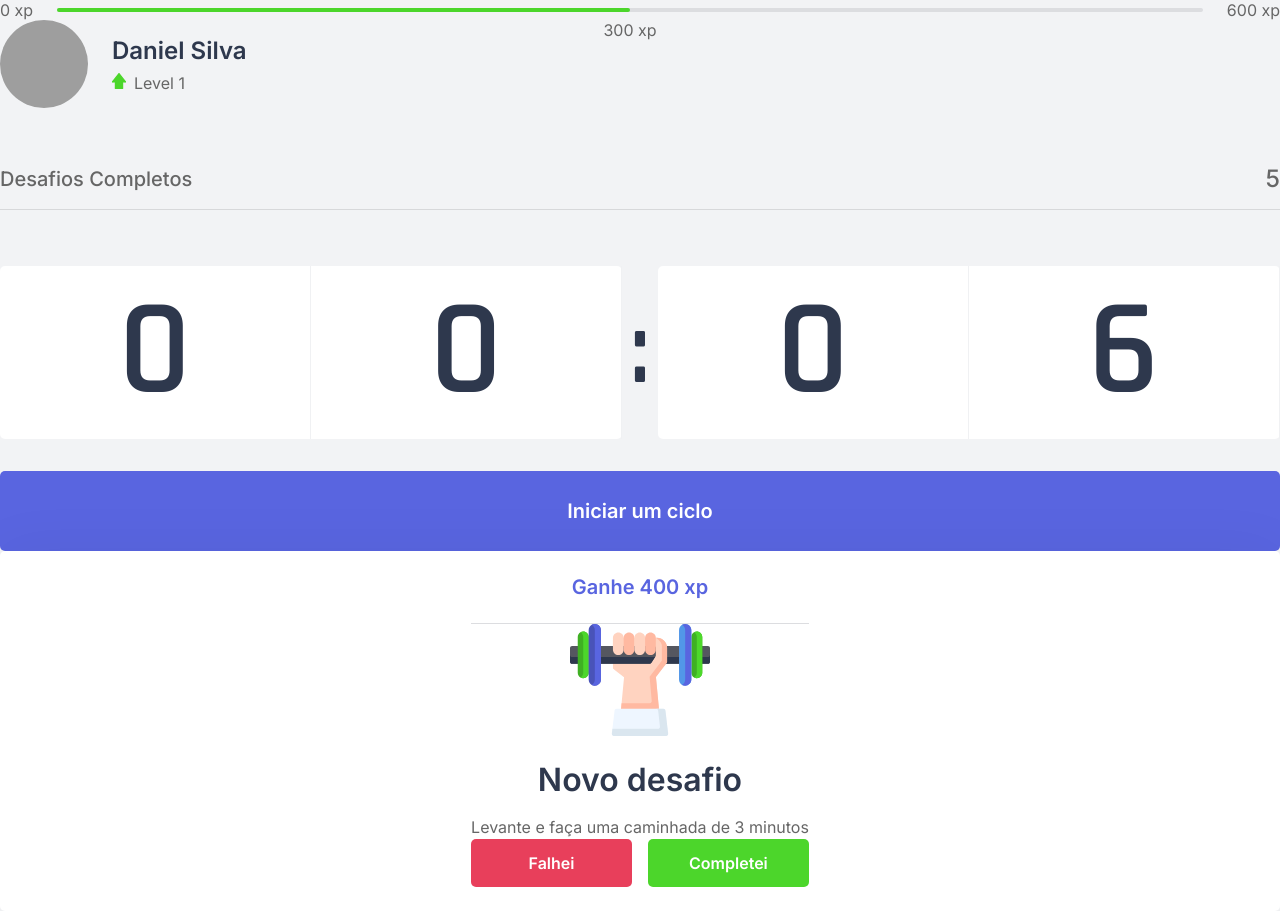
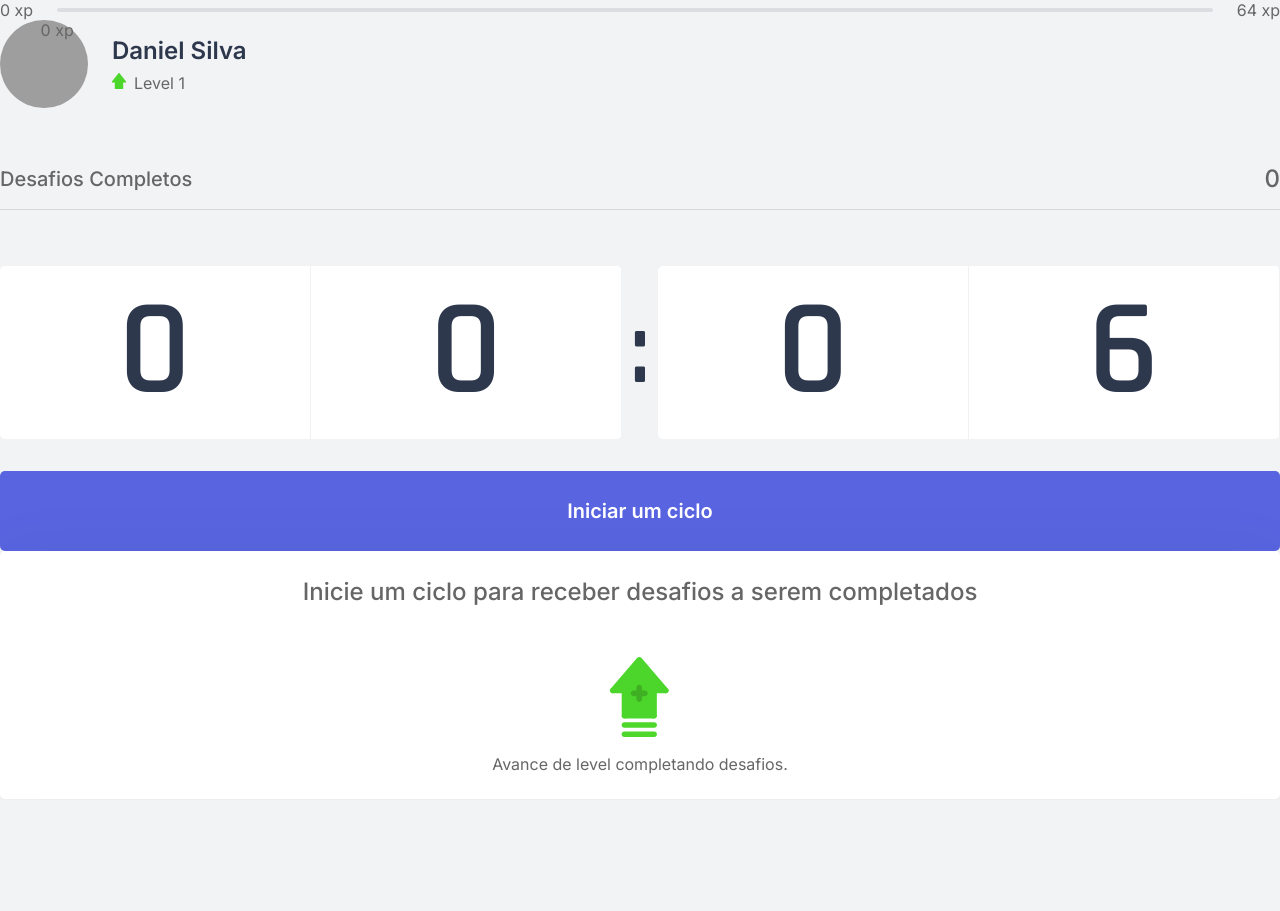
Before and after one commit to daniel3g/moveit, a Next.js app: page / in a window 1280 px wide. After the commit the page ends 800 px from the top, so only its background shows below. Built offline with nearby package versions, Linux system fonts and the light colour scheme; grey boxes are pictures that could not be loaded.

Commit message:
level avancado

```diff
--- /dev/null
+++ b/challenge.json
@@ -0,0 +1,62 @@
+[
+  {
+    "type": "body",
+    "description": "Estique um de seus braços com a palma da mão virada para frente e puxe os dedos para cima por 10 segundos por mão.",
+    "amount": 80
+  },
+  {
+    "type": "body",
+    "description": "Estique seu braço contra o peito e puxe-o utilizando o outro braço por 10 segundos por braço.",
+    "amount": 60
+  },
+  {
+    "type": "body",
+    "description": "Puxe seu pescoço com a ajuda da mão para a direita e para a esquerda, permanecendo na posição por alguns segundos.",
+    "amount": 70
+  },
+  {
+    "type": "body",
+    "description": "Com as duas mãos na parte de trás da cabeça, leve-a para baixo, alongando a parte de trás da região.",
+    "amount": 60
+  },
+  {
+    "type": "body",
+    "description": "Cruze as pernas e desça com as mãos esticadas em direção ao chão. Repita o movimento com a outra perna na frente.",
+    "amount": 100
+  },
+  {
+    "type": "body",
+    "description": "Sentado, abra as pernas e tente encostar as palmas das mãos no chão, repita 3 vezes por 5 segundos.",
+    "amount": 80
+  },
+  {
+    "type": "body",
+    "description": "Puxe o joelho de encontro ao peito e segure, troque de perna após 10 segundos.",
+    "amount": 50
+  },
+  {
+    "type": "body",
+    "description": "Sentado, cruze uma perna e incline seu tronco à frente, troque de perna após 10 segundos.",
+    "amount": 80
+  },
+  {
+    "type": "eye",
+    "description": "Sentado, feche os olhos e cubra-os com as palmas da mão durante 2 minutos, depois abra normalmente.",
+    "amount": 90
+  },
+  {
+    "type": "eye",
+    "description": "Em algum ambiente aberto, olhe o mais longe que puder em quatro direções por 3s, mexa apenas os olhos. Repita 3 vezes.",
+    "amount": 140
+  },
+  {
+    "type": "eye",
+    "description": "Usando os polegares, massage a área abaixo das sobrancelhas em movimentos circulares por 15 segundos.",
+    "amount": 70
+  },
+  {
+    "type": "body",
+    "description": "Em pé, gire a cintura o máximo que puder para a esquerda, segure por cinco segundos. Repita para a direita.",
+    "amount": 90
+  }
+]
--- a/src/components/ChallengeBox.tsx
+++ b/src/components/ChallengeBox.tsx
@@ -3,25 +3,24 @@
 import styles from '../styles/components/ChallengeBox.module.css';
 
 export function ChallengeBox() {
-  const contextData = useContext(ChallengesContext);
-  console.log(contextData);
+  const { activeChallenge, resetChallenge } = useContext(ChallengesContext);
 
-  const hasActiveChallenge = true;
   return (
     <div className={styles.challengeBoxContainer}>
-      { hasActiveChallenge ? (
+      { activeChallenge ? (
         <div className={styles.challengeActive}>
-          <header>Ganhe 400 xp</header>
+          <header>Ganhe {activeChallenge.amount} xp</header>
           <main>
-            <img src="icons/body.svg" alt=""/>
+            <img src={`icons/${activeChallenge.type}.svg`}/>
             <strong>Novo desafio</strong>
-            <p>Levante e faça uma caminhada de 3 minutos</p>
+            <p>{activeChallenge.description}</p>
           </main>
 
           <footer>
             <button
             type="button"
             className={styles.challengeFailedButton}
+            onClick={resetChallenge}
             >
               Falhei
             </button>
--- a/src/components/CompletedChallenges.tsx
+++ b/src/components/CompletedChallenges.tsx
@@ -1,10 +1,14 @@
+import { useContext } from 'react';
+import { ChallengesContext } from '../contexts/ChallengesContext';
 import styles from '../styles/components/CompletedChallenges.module.css';
 
 export function CompletedChallenges() {
+  const { challengesCompleted } = useContext(ChallengesContext);
+
   return (
     <div className={styles.completedChallengesContainer}>
       <span>Desafios Completos</span>
-      <span>5</span>
+      <span>{challengesCompleted}</span>
     </div>
   );
 }
--- a/src/components/ExperienceBar.tsx
+++ b/src/components/ExperienceBar.tsx
@@ -1,14 +1,20 @@
+import { useContext } from 'react';
+import { ChallengesContext } from '../contexts/ChallengesContext';
 import styles from '../styles/components/ExperienceBar.module.css';
 
 export function ExperienceBar() {
+  const { currentExperience, experieceToNextLevel } = useContext(ChallengesContext);
+
+  const percentToNextLevel = (currentExperience/experieceToNextLevel) * 100;
+
   return (
     <header className={styles.experienceBar}>
       <span>0 xp</span>
       <div>
-        <div style={{ width: '50%' }} />
-        <span className={styles.currentExperience} style={{ left: '50%' }}>300 xp</span>
+        <div style={{ width: `${percentToNextLevel}%` }} />
+        <span className={styles.currentExperience} style={{ left: `${percentToNextLevel}%` }}>{currentExperience} xp</span>
       </div>
-      <span>600 xp</span>
+      <span>{experieceToNextLevel} xp</span>
     </header>
   );
 }
--- a/src/components/Profile.tsx
+++ b/src/components/Profile.tsx
@@ -1,6 +1,9 @@
+import { useContext } from 'react';
+import { ChallengesContext } from '../contexts/ChallengesContext';
 import styles from '../styles/components/Profile.module.css';
 
 export function Profile() {
+  const { level } = useContext(ChallengesContext);
   return (
     <div className={styles.profileContainer}>
       <img src="https://github.com/daniel3g.png" alt="Daniel"/>
@@ -9,7 +12,7 @@
 
         <p>
           <img src="icons/level.svg" alt="Level"/>
-          Level 1
+          Level {level}
         </p>
       </div>
     </div>
--- a/src/contexts/ChallengesContext.tsx
+++ b/src/contexts/ChallengesContext.tsx
@@ -1,4 +1,11 @@
 import { createContext, ReactNode, useState } from 'react';
+import challenges from '../../challenge.json';
+
+interface Challenge {
+  type: 'body' | 'eye';
+  description: string;
+  amount: number;
+}
 
 interface ChallengesContextData {
   level: number;
@@ -6,6 +13,9 @@
   challengesCompleted: number;
   levelUp: () => void;
   startNewChallenge: () => void;
+  activeChallenge: Challenge;
+  resetChallenge: () => void;
+  experieceToNextLevel: number;
 }
 
 interface ChallengesProviderProps {
@@ -19,12 +29,23 @@
   const [currentExperience, setCurrentExperience] = useState(0);
   const [challengesCompleted, setChallengesCompleted] = useState(0);
 
+  const [activeChallenge, setActiveChallenge] = useState(null);
+
+  const experieceToNextLevel = Math.pow((level + 1) * 4, 2);
+
   function levelUp() {
     setLevel(level + 1);
   }
 
   function startNewChallenge() {
-    console.log('new challenge');
+    const randomChallengeIndex = Math.floor(Math.random() * challenges.length);
+    const challenge = challenges[randomChallengeIndex];
+
+    setActiveChallenge(challenge);
+  }
+
+  function resetChallenge(){
+    setActiveChallenge(null);
   }
 
   return (
@@ -33,8 +54,11 @@
       level,
       currentExperience,
       challengesCompleted,
+      experieceToNextLevel,
       levelUp,
-      startNewChallenge
+      startNewChallenge,
+      activeChallenge,
+      resetChallenge
       }}>
       {children}
     </ChallengesContext.Provider>
```
